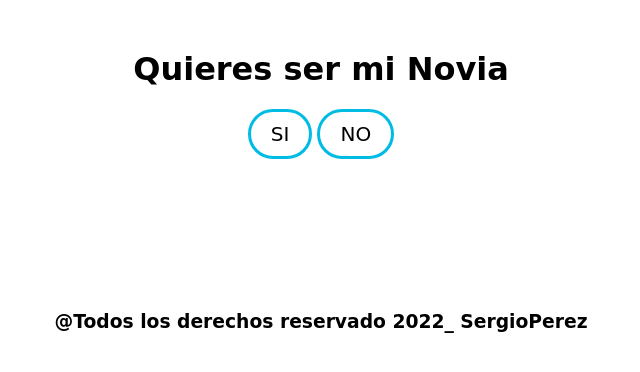
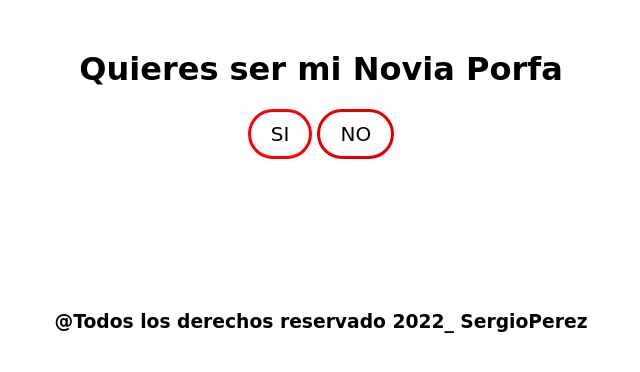
Before and after one commit to SergioPerezFigueroa/Ruby, a plain HTML site: page index.html in a window 1280 px wide. Shown: the whole page, without its empty margins (319-959 px from the left). Drawn offline with Linux system fonts and the light colour scheme; a web font is replaced by a local one.

Commit message:
PRACTICA
CAMBIAR COLORES

```diff
--- a/assets/style.css
+++ b/assets/style.css
@@ -6,7 +6,7 @@ body {
 
 #btnSi {
     background: transparent;
-    border: 3px solid #00bce4;
+    border: 3px solid #ff0000;
     border-radius: 70px;
     padding: 10px 20px;
     font-size: 20px;
@@ -15,7 +15,7 @@ body {
 
 #btnNo {
     background: transparent;
-    border: 3px solid #00bce4;
+    border: 3px solid #e40000;
     border-radius: 70px;
     padding: 10px 20px;
     font-size: 20px;
@@ -23,7 +23,7 @@ body {
 }
 
 #btnSi:hover {
-    background-color: #00bce4;
+    background-color: #e94a2d;
     color: white;
 }
 
@@ -34,7 +34,7 @@ body {
     width: 0vmax;
     height: 0vmax;
     transform: translate(-50%,-50%);
-    background: #00bce4;
+    background: #ff0303;
     border-radius: 50%;
     transition: all 1s ease;
     overflow: hidden;
--- a/index.html
+++ b/index.html
@@ -8,7 +8,7 @@
     <link href="https://fonts.googleapis.com/css2?family=Love+Ya+Like+A+Sister&display=swap" rel="stylesheet">
 </head>
 <body>
-    <h1>Quieres ser mi Novia</h1>
+    <h1>Quieres ser mi Novia Porfa</h1>
 
     <input type="button" onclick="actionSi()" id="btnSi" value="SI">
     <input type="button" onmouseover="actionNo()" id="btnNo" value="NO">
```
